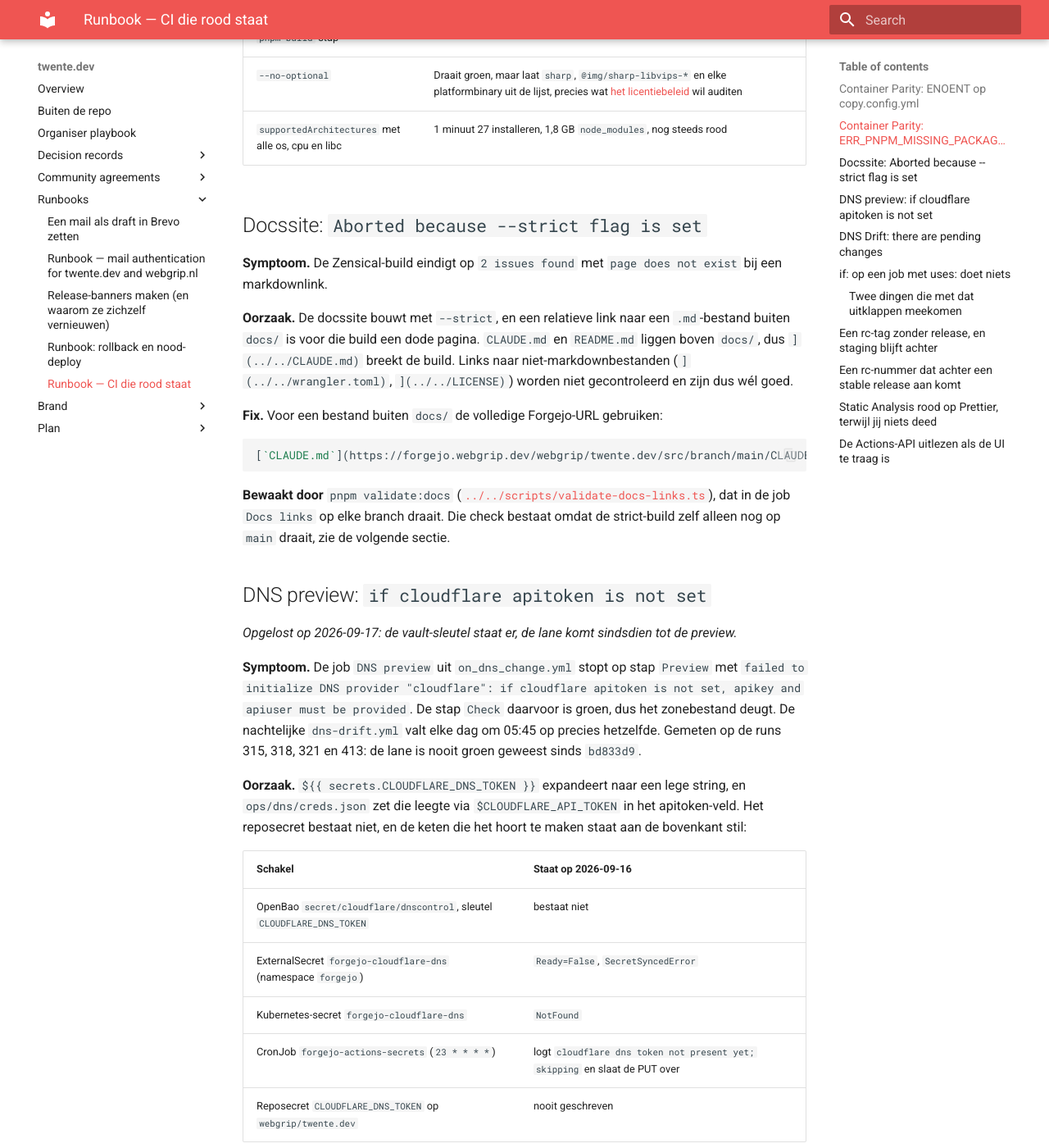
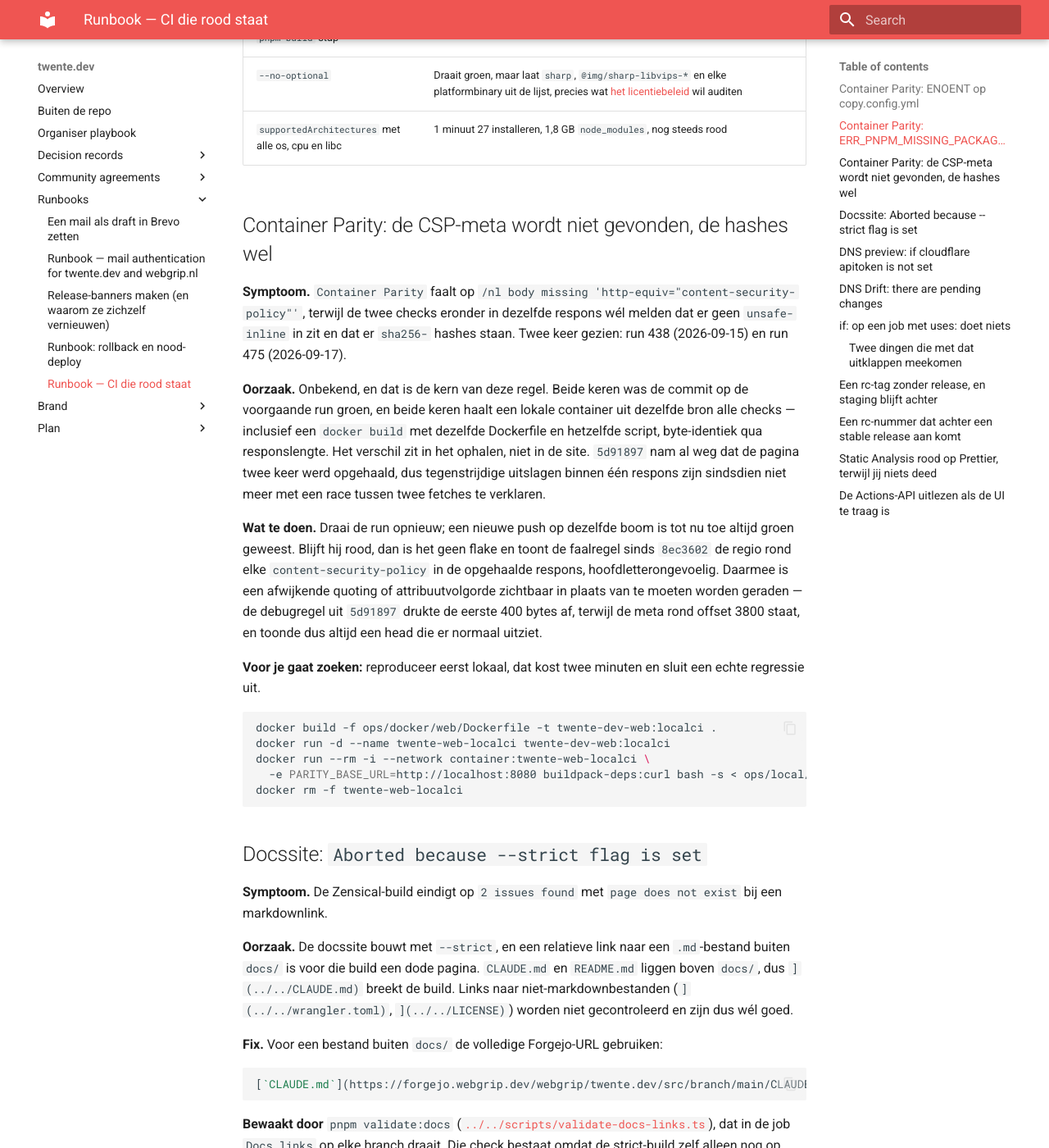
Before and after one commit to webgrip/twente.dev, an MkDocs documentation site: the page built from docs/runbooks/ci-failures.md, in a window 1280 px wide and 1400 px high, scrolled down 1364 px. Shown: the whole window at 82% size. Built offline with MkDocs 1.6.1 and Material for MkDocs 9.7.7, drawn with Linux system fonts in a browser that asks for light colours.

Commit message:
docs(runbook): de CSP-parity-flake staat opgeschreven
Twee keer voorgekomen (run 438 en 475) en beide keren opnieuw uitgezocht, omdat
er geen regel over bestond. Wat we weten staat er nu, inclusief dat de oorzaak
onbekend is, plus de lokale reproductie die in twee minuten een echte regressie
uitsluit.

Co-Authored-By: Claude Opus 5 (1M context) <noreply@anthropic.com>

````diff
--- a/docs/runbooks/ci-failures.md
+++ b/docs/runbooks/ci-failures.md
@@ -55,6 +55,38 @@ stilzwijgend te verdwijnen.
 | De pnpm-store mounten op de `pnpm build`-stap     | Komt precies één pakket verder                                                                                                                                  |
 | `--no-optional`                                   | Draait groen, maar laat `sharp`, `@img/sharp-libvips-*` en elke platformbinary uit de lijst, precies wat [het licentiebeleid](../licence-policy.md) wil auditen |
 | `supportedArchitectures` met alle os, cpu en libc | 1 minuut 27 installeren, 1,8 GB `node_modules`, nog steeds rood                                                                                                 |
+
+## Container Parity: de CSP-meta wordt niet gevonden, de hashes wel
+
+**Symptoom.** `Container Parity` faalt op
+`/nl body missing 'http-equiv="content-security-policy"'`, terwijl de twee checks eronder in
+dezelfde respons wél melden dat er geen `unsafe-inline` in zit en dat er `sha256-` hashes staan.
+Twee keer gezien: run 438 (2026-09-15) en run 475 (2026-09-17).
+
+**Oorzaak.** Onbekend, en dat is de kern van deze regel. Beide keren was de commit op de
+voorgaande run groen, en beide keren haalt een lokale container uit dezelfde bron alle checks —
+inclusief een `docker build` met dezelfde Dockerfile en hetzelfde script, byte-identiek qua
+responslengte. Het verschil zit in het ophalen, niet in de site. `5d91897` nam al weg dat de
+pagina twee keer werd opgehaald, dus tegenstrijdige uitslagen binnen één respons zijn sindsdien
+niet meer met een race tussen twee fetches te verklaren.
+
+**Wat te doen.** Draai de run opnieuw; een nieuwe push op dezelfde boom is tot nu toe altijd groen
+geweest. Blijft hij rood, dan is het geen flake en toont de faalregel sinds `8ec3602` de regio
+rond elke `content-security-policy` in de opgehaalde respons, hoofdletterongevoelig. Daarmee is
+een afwijkende quoting of attribuutvolgorde zichtbaar in plaats van te moeten worden geraden — de
+debugregel uit `5d91897` drukte de eerste 400 bytes af, terwijl de meta rond offset 3800 staat, en
+toonde dus altijd een head die er normaal uitziet.
+
+**Voor je gaat zoeken:** reproduceer eerst lokaal, dat kost twee minuten en sluit een echte
+regressie uit.
+
+```bash
+docker build -f ops/docker/web/Dockerfile -t twente-dev-web:localci .
+docker run -d --name twente-web-localci twente-dev-web:localci
+docker run --rm -i --network container:twente-web-localci \
+  -e PARITY_BASE_URL=http://localhost:8080 buildpack-deps:curl bash -s < ops/local/parity-check.sh
+docker rm -f twente-web-localci
+```
 
 ## Docssite: `Aborted because --strict flag is set`
 
````
